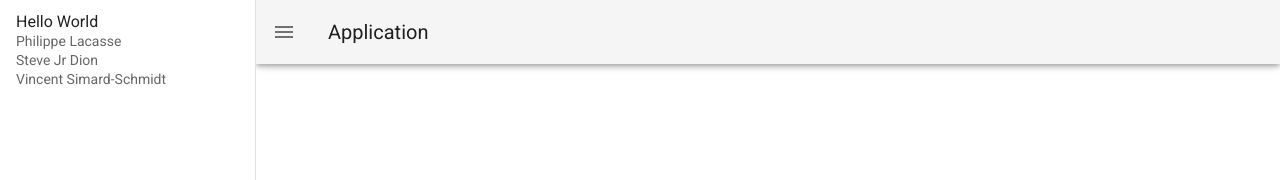
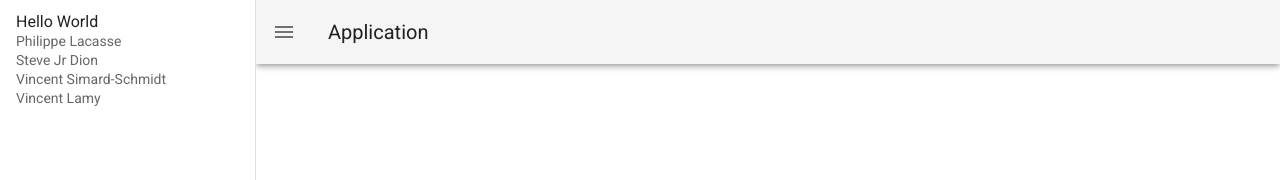
Before and after one commit to VincentLamy/service_encadrement, a Vue app in the folder client/: page / in a window 1280 px wide. Shown: the top 180 px of the page. Built offline with nearby package versions, Linux system fonts and the light colour scheme.

Commit message:
Test commit self

```diff
--- a/client/src/App.vue
+++ b/client/src/App.vue
@@ -17,6 +17,9 @@
           </v-list-item-subtitle>
           <v-list-item-subtitle>
             Vincent Simard-Schmidt
+          </v-list-item-subtitle>
+          <v-list-item-subtitle>
+            Vincent Lamy
           </v-list-item-subtitle>
         </v-list-item-content>
       </v-list-item>
```
